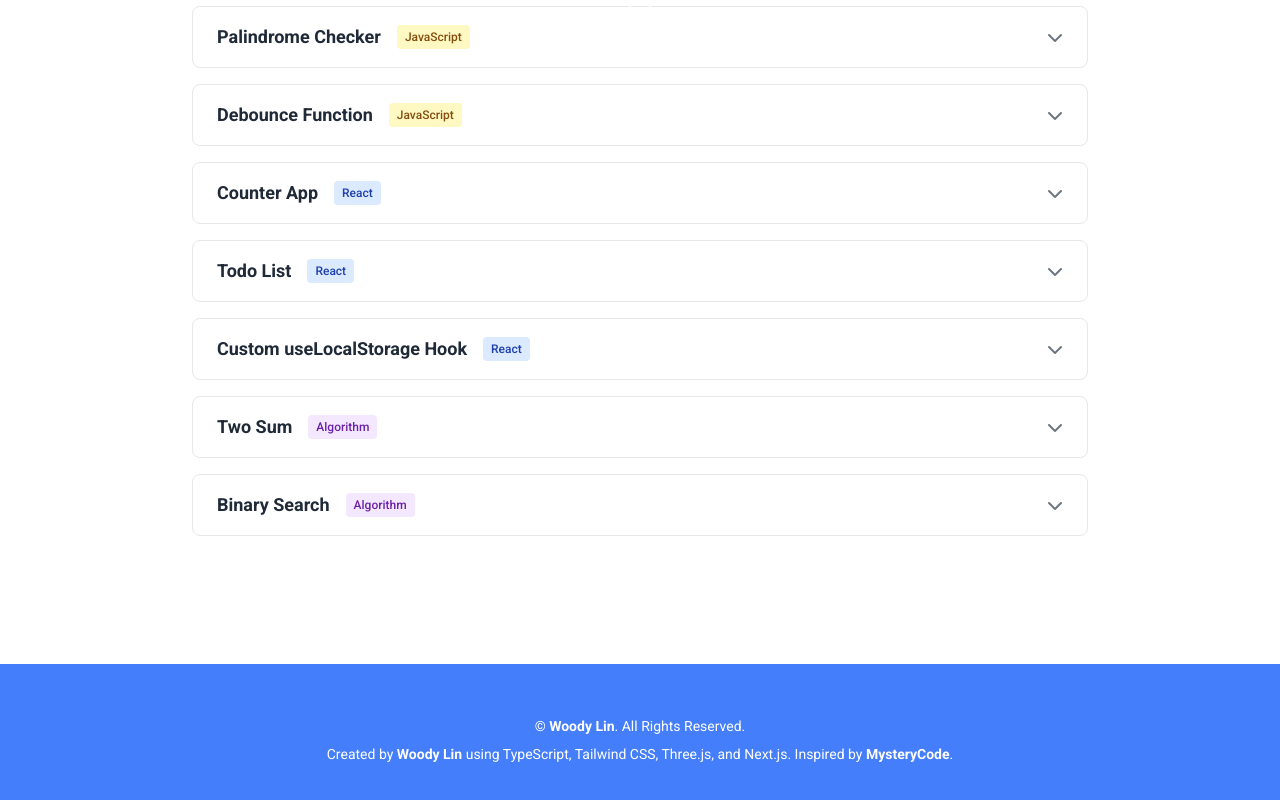
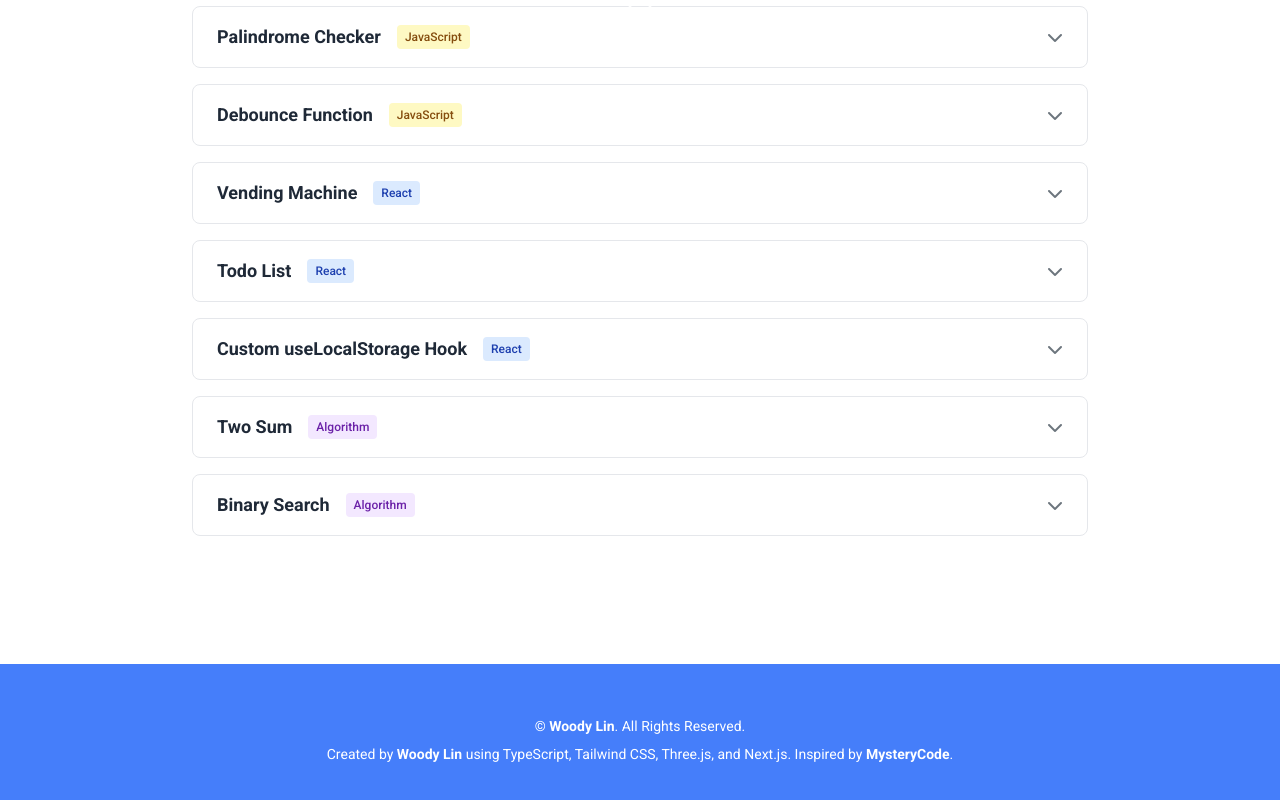
Before and after one commit to WoodyLinwc/Portfolio-Next.js, a Next.js app in the folder portfolio/: page /learning/coding-challenges in a window 1280 px wide. Shown: the part 728-1528 px from the top of the page. Built offline with nearby package versions, Linux system fonts and the light colour scheme.

Commit message:
Update react.ts

```diff
--- a/portfolio/src/data/challenges/react.ts
+++ b/portfolio/src/data/challenges/react.ts
@@ -4,12 +4,18 @@ import type { CodingChallenge } from "./types";
 
 export const reactChallenges: CodingChallenge[] = [
     {
-        id: "counter-app",
-        title: "Counter App",
+        id: "vending-machine",
+        title: "Vending Machine",
         category: "React",
         approach:
-            "Build a simple counter with increment/decrement buttons. Use useState hook to manage the counter state. Create three buttons: increment (+1), decrement (-1), and reset (back to 0). Style the counter display and add some basic validation to prevent negative numbers if needed.",
-        codesandboxUrl: "https://codesandbox.io/s/react-counter-app-new",
+            "1. Start with basic layout: title, selected item, money inserted, message in component return(<> ... </>) \n" +
+            "2. State management for selected item, inserted money and message using useState() \n" +
+            "3. Display all items and coins in the data set in JSX using map() \n" +
+            "4. Event handler for selected item, inserted money, purchase, reset \n" +
+            "5. Attach onClick to button with all event handlers \n\n" +
+            "Note:",
+
+        codesandboxUrl: "https://codesandbox.io/p/sandbox/5ls8qx",
         tags: ["useState", "event-handlers", "components"],
     },
     {
```
